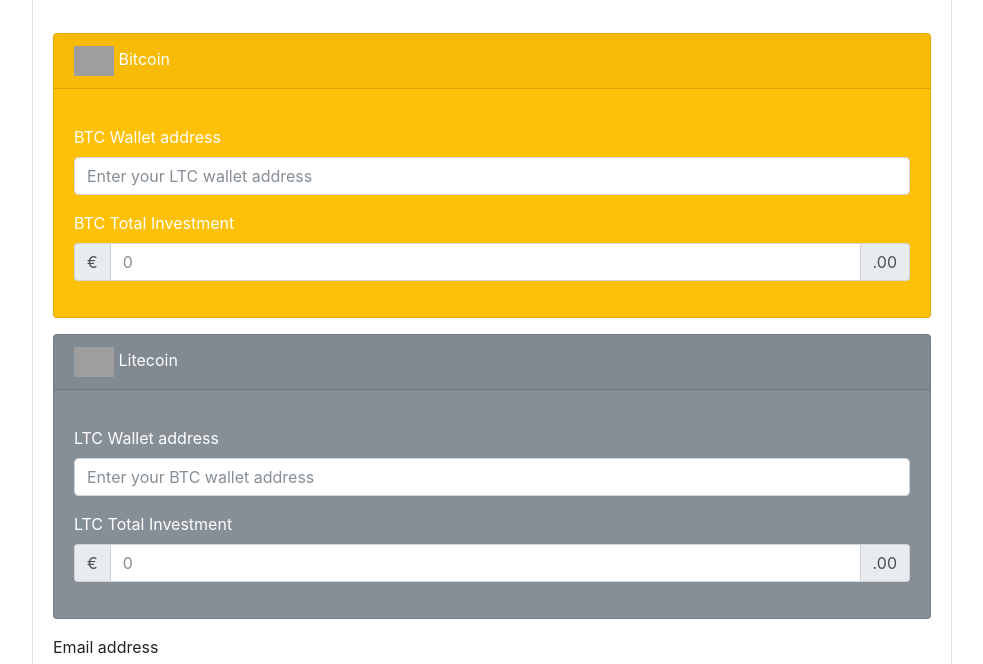
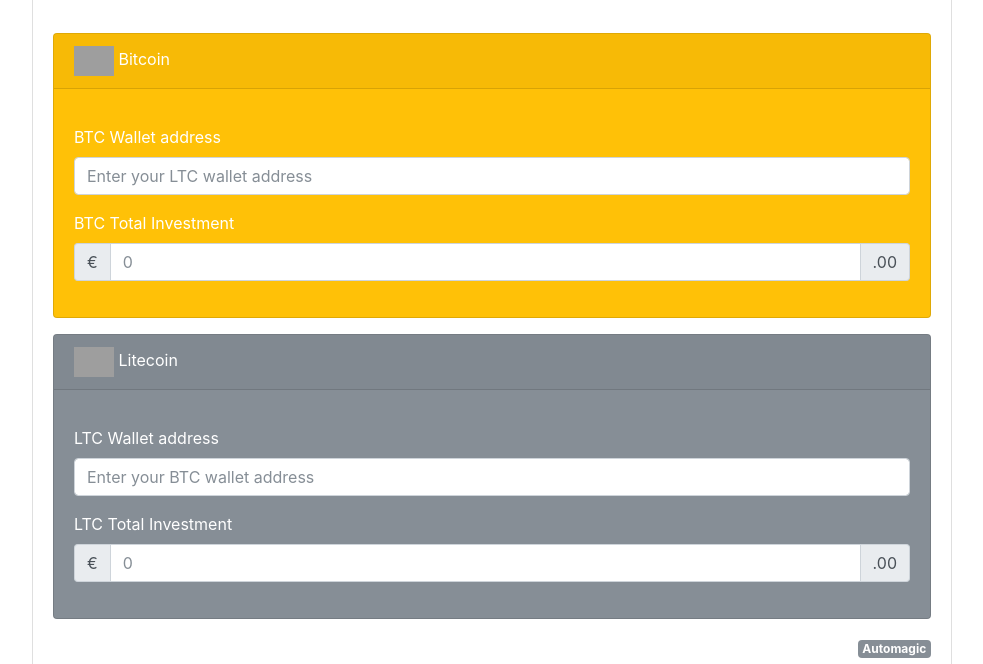
Before and after one commit to MatteoFrancia/CryptoassetsBalanceCalculator, a plain HTML site: page index.html in a window 1280 px wide. Shown: the part 127-791 px from the top of the page, without its empty margins (148-1131 px from the left). Drawn offline with nearby package versions, Linux system fonts and the light colour scheme; grey boxes are pictures that could not be loaded.

Commit message:
Added automagicity

```diff
--- a/assets/js/CryptoassetsBalanceCalculator.js
+++ b/assets/js/CryptoassetsBalanceCalculator.js
@@ -37,14 +37,27 @@
 	automagicity = GetURLParameter('automagic');
 
 	if(automagicity) {
+		document.getElementById('automagicity').classList.add('badge-success');
 		btcWalletAddress = GetURLParameter('btcWalletAddress');
 		btcInvestmentAmount = GetURLParameter('btcInvestmentAmount');
 		ltcWalletAddress = GetURLParameter('ltcWalletAddress');
 		ltcInvestmentAmount = GetURLParameter('ltcInvestmentAmount');
 
 		getCryptoValues(btcWalletAddress, btcInvestmentAmount, ltcWalletAddress, ltcInvestmentAmount);
+	} else {
+		document.getElementById('automagicity').classList.add('badge-secondary');
 	}
 };
+
+function CryptoAssetsCalc() {
+	var btcWalletAddress = document.getElementById("btcWalletAddress").value;
+	var btcInvestmentAmount = document.getElementById("btcInvestmentAmount").value;
+	var ltcWalletAddress = document.getElementById("ltcWalletAddress").value;
+	var ltcInvestmentAmount = document.getElementById("ltcInvestmentAmount").value;
+	var emailAddress = document.getElementById("emailAddress").value
+
+	getCryptoValues(btcWalletAddress, btcInvestmentAmount, ltcWalletAddress, ltcInvestmentAmount, emailAddress);
+}
 
 function GetURLParameter(sParam){
 	var sPageURL = window.location.search.substring(1);
--- a/index.html
+++ b/index.html
@@ -10,17 +10,6 @@
   <script type="text/javascript" src="https://ajax.googleapis.com/ajax/libs/jquery/3.2.1/jquery.min.js"></script>
   <link rel="stylesheet" href="https://maxcdn.bootstrapcdn.com/bootstrap/4.0.0-beta.2/css/bootstrap.min.css" integrity="sha384-PsH8R72JQ3SOdhVi3uxftmaW6Vc51MKb0q5P2rRUpPvrszuE4W1povHYgTpBfshb" crossorigin="anonymous">
   <script src="https://maxcdn.bootstrapcdn.com/bootstrap/4.0.0-beta.2/js/bootstrap.min.js" integrity="sha384-alpBpkh1PFOepccYVYDB4do5UnbKysX5WZXm3XxPqe5iKTfUKjNkCk9SaVuEZflJ" crossorigin="anonymous"></script>
-  <script type="text/javascript">
-    function CryptoAssetsCalc() {
-     var btcWalletAddress = document.getElementById("btcWalletAddress").value;
-     var btcInvestmentAmount = document.getElementById("btcInvestmentAmount").value;
-     var ltcWalletAddress = document.getElementById("ltcWalletAddress").value;
-     var ltcInvestmentAmount = document.getElementById("ltcInvestmentAmount").value;
-     var emailAddress = document.getElementById("emailAddress").value
-
-     getCryptoValues(btcWalletAddress, btcInvestmentAmount, ltcWalletAddress, ltcInvestmentAmount, emailAddress);
-   }
- </script>
 </head>
 <body>
   <br><br>
@@ -73,6 +62,18 @@
                 </p>
               </div>
             </div>
+            <div class="container">
+              <div class="row">
+                <div class="col">
+                </div>
+                <div class="col">
+                </div>
+                <div class="col-0">
+                  <span class="badge" id="automagicity">Automagic</span>
+                </div>
+              </div>
+            </div>
+
             <div class="form-group">
               <label for="exampleInputEmail1">Email address</label>
               <input type="email" class="form-control" id="emailAddress" aria-describedby="emailHelp" placeholder="Enter your email address">
```
